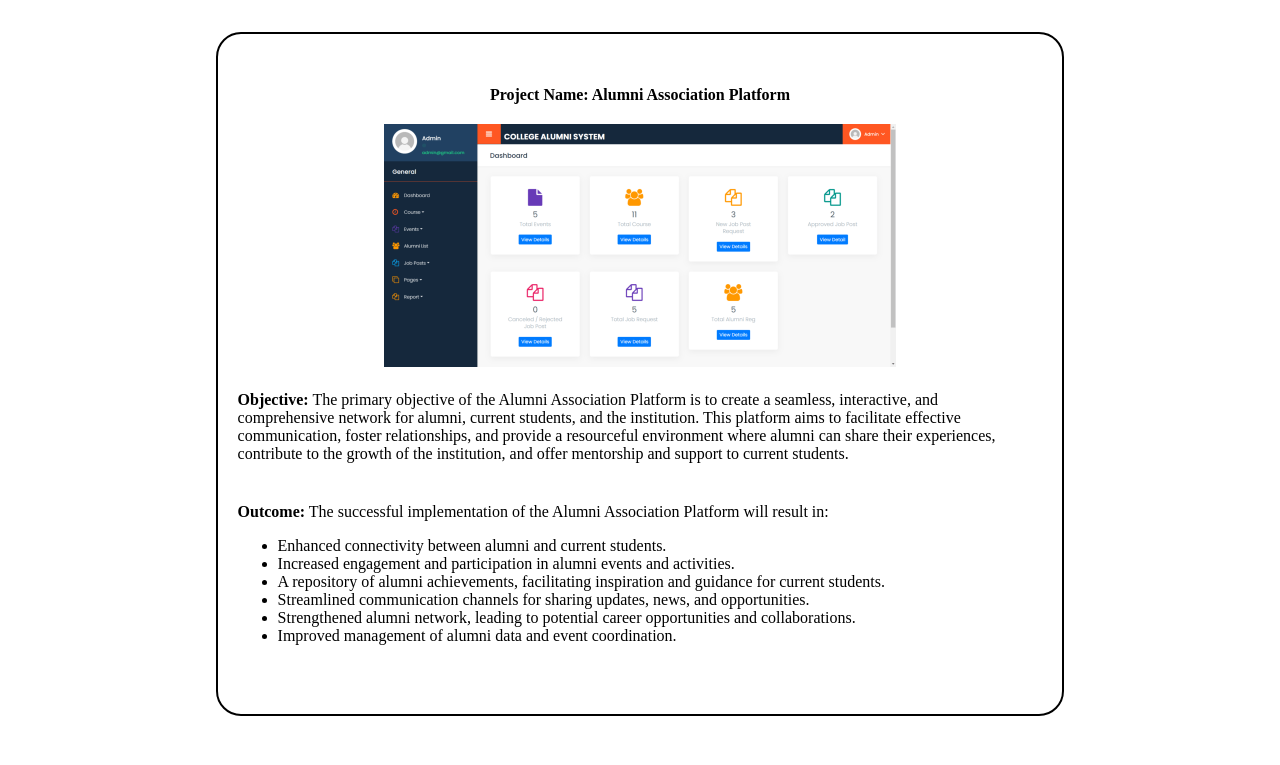
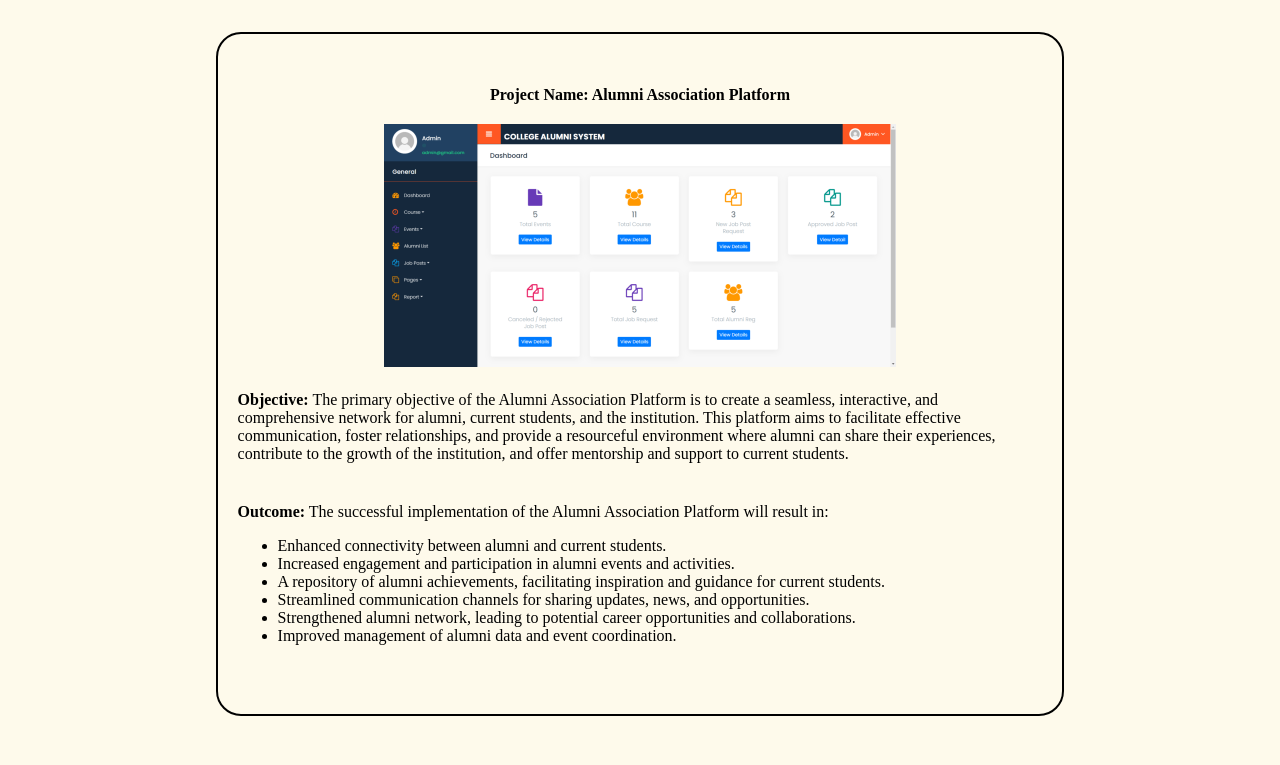
Before and after one commit to SumitKumar110/Portfolio1, a plain HTML site: page work.html in a window 1280 px wide. Shown: the part 73-838 px from the top of the page. Drawn offline with Linux system fonts and the light colour scheme.

Commit message:
Update work.html

```diff
--- a/work.html
+++ b/work.html
@@ -5,7 +5,7 @@
     <meta name="viewport" content="width=device-width, initial-scale=1.0">
     <title>Projects</title>
 </head>
-<body>
+<body style="background-color: rgb(254, 250, 235);">
     <div><h1>Projects : </h1></div>
 
     <div style="display: flex;flex-direction: column;align-items: center;justify-content: center;">
```
